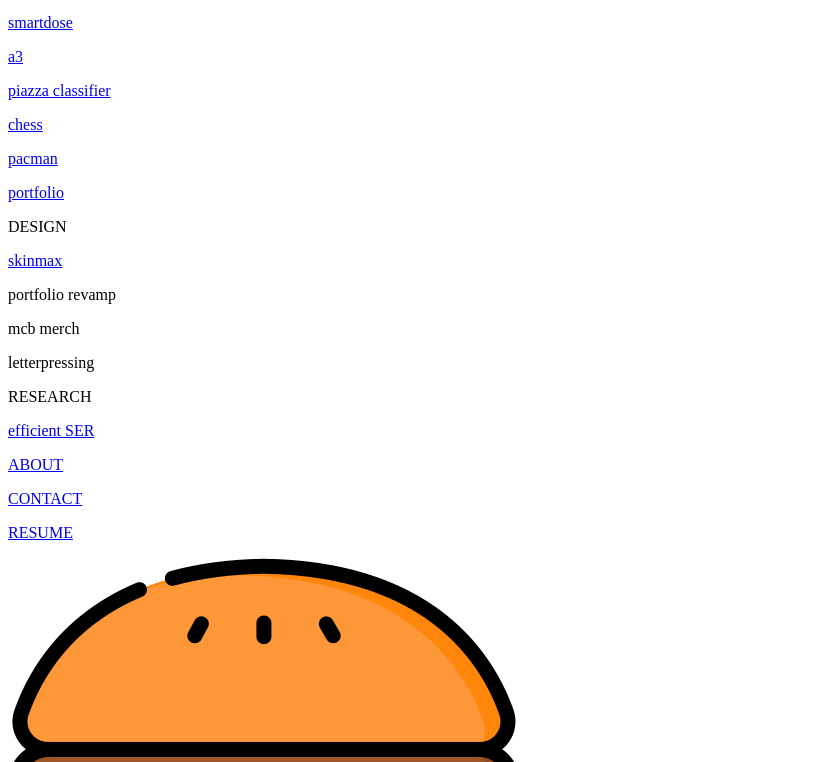
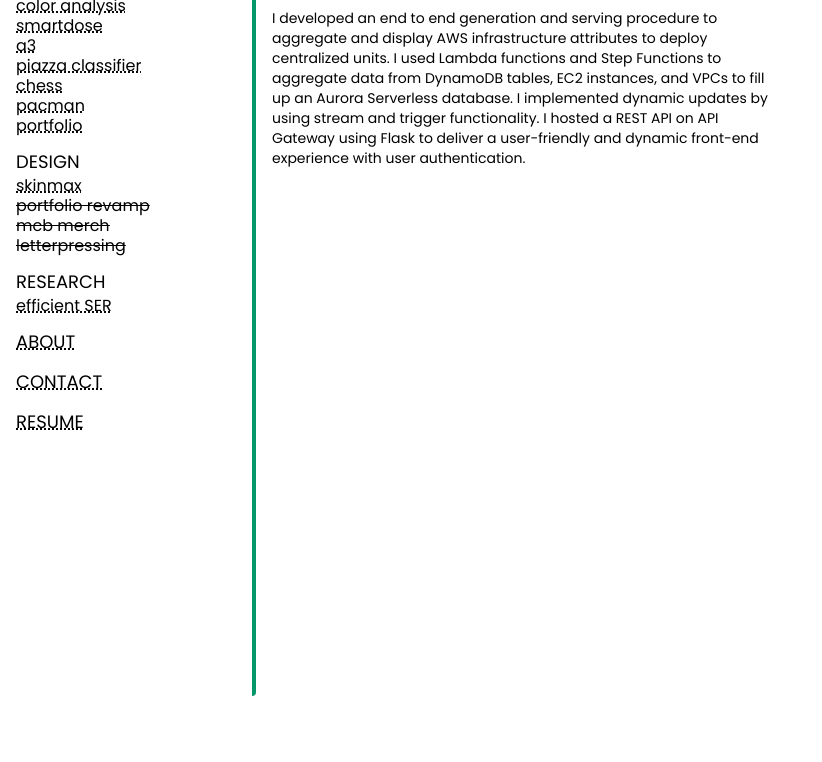
Before and after one commit to eshamah02/portfolio, a website: page a3.html in a window 1280 px wide. Shown: the part 104-866 px from the top of the page, without its empty margins (0-822 px from the left). After the commit the page ends 800 px from the top, so only its background shows below. Drawn offline with Linux system fonts and the light colour scheme; the site is published under a folder, as on GitHub Pages, so addresses that start at the root find nothing; a web font is replaced by a local one.

Commit message:
removing relative paths

```diff
--- a/a3.html
+++ b/a3.html
@@ -5,7 +5,7 @@
     <meta charset="UTF-8">
     <meta name="viewport" content="width=device-width, initial-scale=1.0">
     <title>esha maheshwari</title>
-    <link rel="stylesheet" href="/dist/output.css">
+    <link rel="stylesheet" href="dist/output.css">
     <link rel="preconnect" href="https://fonts.googleapis.com">
     <link rel="preconnect" href="https://fonts.gstatic.com" crossorigin>
     <link
--- a/about.html
+++ b/about.html
@@ -5,7 +5,7 @@
     <meta charset="UTF-8">
     <meta name="viewport" content="width=device-width, initial-scale=1.0">
     <title>esha maheshwari</title>
-    <link rel="stylesheet" href="/dist/output.css">
+    <link rel="stylesheet" href="dist/output.css">
     <link rel="preconnect" href="https://fonts.googleapis.com">
     <link rel="preconnect" href="https://fonts.gstatic.com" crossorigin>
     <link
```
Also changed, not shown: chess.html (+1 -1 lines), coloranalysis.html (+1 -1 lines), efficientser.html (+1 -1 lines), mcbmerch.html (+1 -1 lines), pacman.html (+1 -1 lines), piazzaclassifier.html (+1 -1 lines), portfolio.html (+1 -1 lines), portfoliorevamp.html (+1 -1 lines), skinmax.html (+1 -1 lines), smartdose.html (+1 -1 lines).
